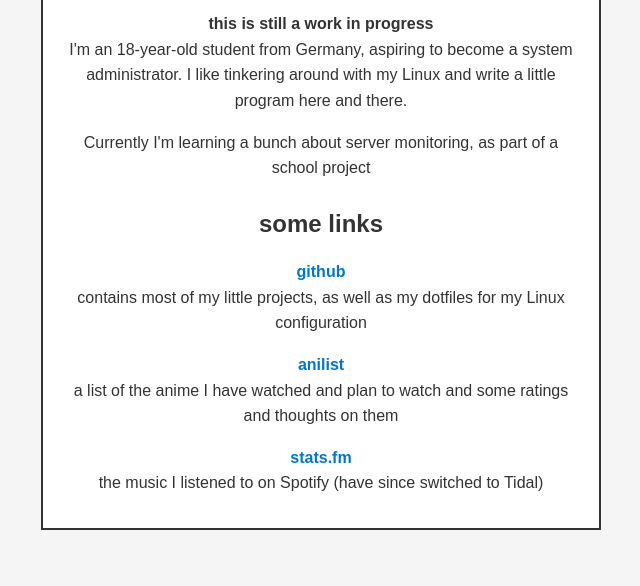
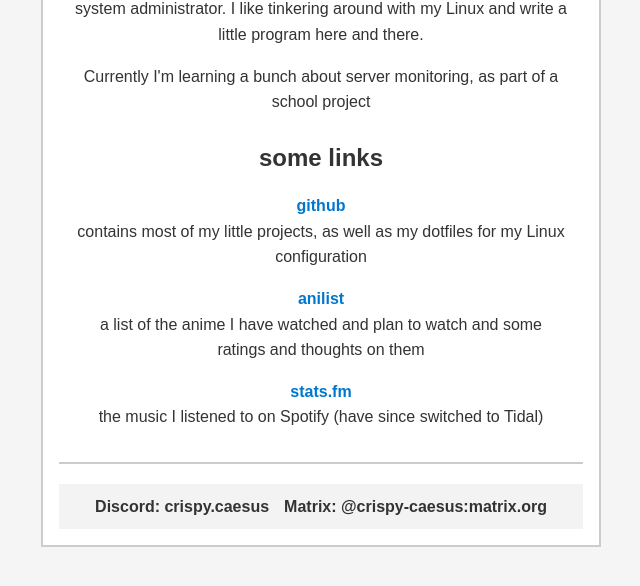
Before and after one commit to crispy-caesus/crispy-website, a plain HTML site: page templates/index.html in a window 1280 px wide. Shown: the part 172-758 px from the top of the page, without its empty margins (319-959 px from the left). Drawn offline with Linux system fonts and the light colour scheme; files that its build step writes are made by us from their sources.

Commit message:
contact header

```diff
--- a/static/index.css
+++ b/static/index.css
@@ -1,5 +1,3 @@
-/* style.css */
-
 /* Basic reset */
 * {
 	margin: 0;
@@ -7,25 +5,32 @@
 	box-sizing: border-box;
 }
 
-/* Centering and box styling */
+/* Body styling */
 body {
-	display: flex;
-	justify-content: center;
-	align-items: center;
-	height: 100vh;
 	background-color: #f5f5f5;
 	font-family: Arial, sans-serif;
 	color: #333;
 	line-height: 1.6;
+	display: flex;
+	justify-content: center;
+	align-items: flex-start;
+	min-height: 100vh;
 }
 
-article {
+/* Center the main container */
+.container {
 	max-width: 35em;
 	width: 90%;
 	padding: 1em;
-	border: 2px solid #333;
+	border: 2px solid #ccc;
 	background-color: #fff;
+	margin-top: 1em;
 	text-align: center;
+}
+
+/* Article styling */
+article {
+	padding: 1em;
 }
 
 h1 {
@@ -61,3 +66,25 @@ a {
 a:hover {
 	text-decoration: underline;
 }
+
+/* Footer styling */
+footer {
+	margin-top: 20px;
+	padding: 10px;
+	background-color: #f3f3f3;
+	font-size: 1em;
+}
+
+.contact-info {
+	display: flex;
+	justify-content: center;
+	gap: 15px;
+}
+
+.contact-info span {
+	font-weight: bold;
+}
+
+hr {
+	border: 1px solid #ccc;
+}
--- a/templates/index.html
+++ b/templates/index.html
@@ -9,10 +9,12 @@
 </head>
 
 <body>
+	<div class="container">
 		<article>
 			<h1>hi</h1>
 			<b>this is still a work in progress</b>
-		<p>I'm an 18-year-old student from Germany, aspiring to become a system administrator. I like tinkering
+			<p>I'm an 18-year-old student from Germany, aspiring to become a system administrator. I like
+				tinkering
 				around
 				with my Linux and write a little program here and there.</p>
 			<p>Currently I'm learning a bunch about server monitoring, as part of a school project</p>
@@ -26,7 +28,8 @@
 				</li>
 				<li>
 					<a title="anilist" href="https://anilist.co/user/crispycaesus/">anilist</a>
-				<p>a list of the anime I have watched and plan to watch and some ratings and thoughts on
+					<p>a list of the anime I have watched and plan to watch and some ratings and
+						thoughts on
 						them</p>
 				</li>
 				<li>
@@ -35,6 +38,18 @@
 				</li>
 			</ul>
 		</article>
+
+		<!-- Footer section -->
+
+		<hr>
+
+		<footer>
+			<div class="contact-info">
+				<span>Discord: crispy.caesus</span>
+				<span>Matrix: @crispy-caesus:matrix.org</span>
+			</div>
+		</footer>
+	</div>
 </body>
 
 </html>
```
Lines whose indentation alone changed are shown as unchanged.
